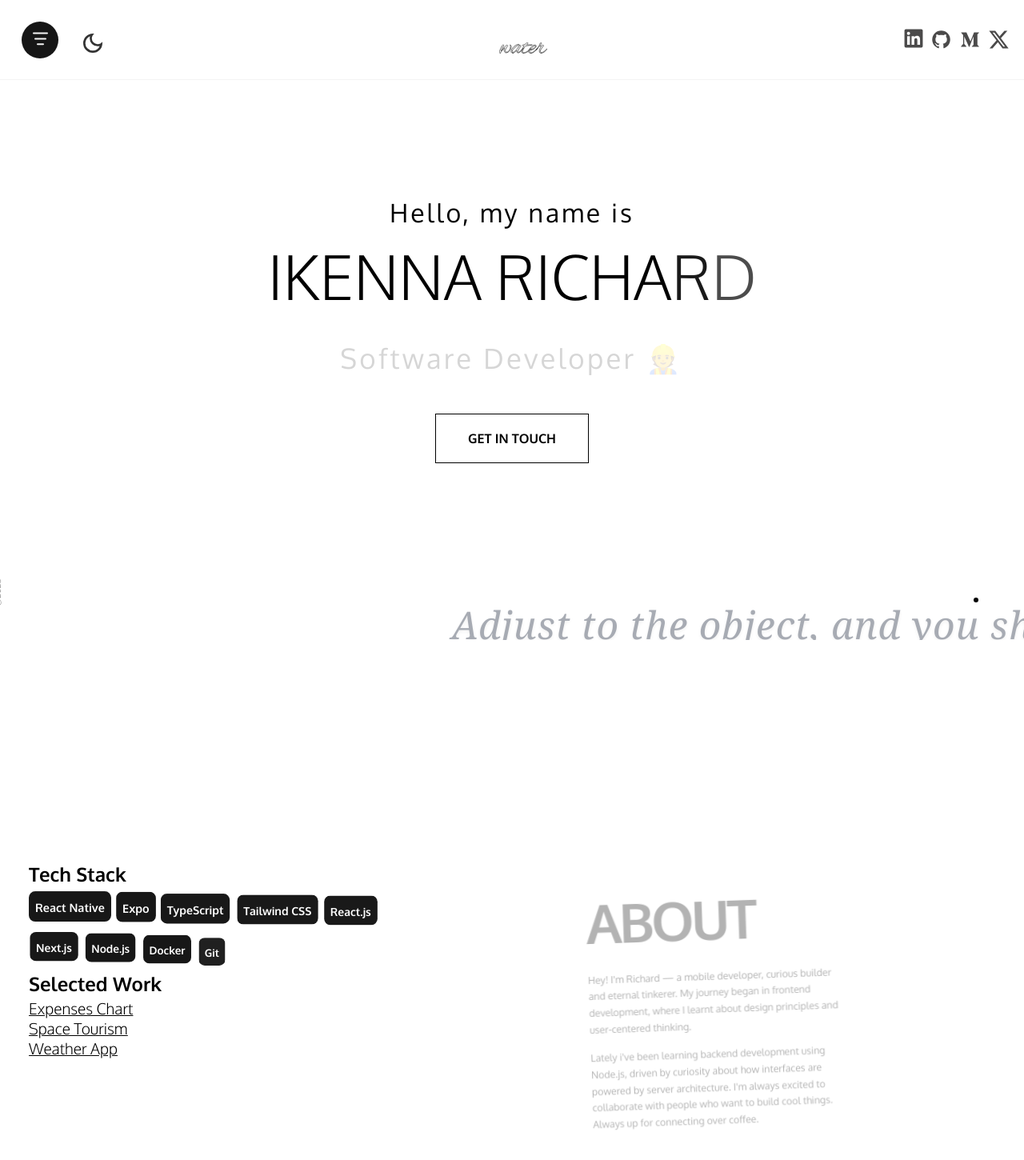
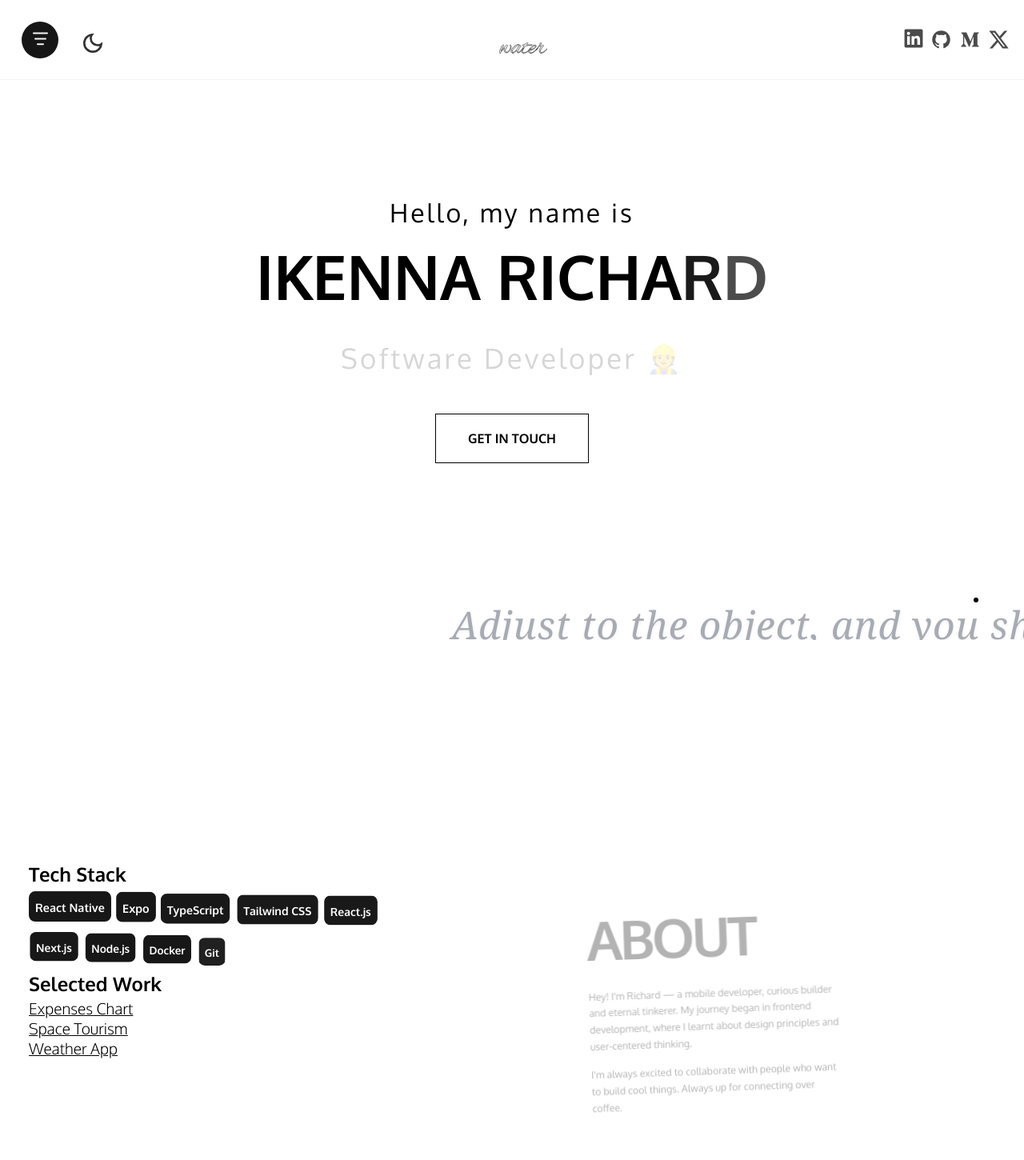
Before and after one commit to ikennarichard/v2, a React (Vite) app: page / in a window 1280 px wide. Shown: the top 1450 px of the page at 80% size. Built offline with nearby package versions, Linux system fonts and the light colour scheme.

Commit message:
refactor code

```diff
--- a/src/App.jsx
+++ b/src/App.jsx
@@ -46,7 +46,7 @@ function App() {
       <section id="contact" className="background-dark text-dark">
         <Contact />
       </section>
-      <Footer />
+      {/* <Footer /> */}
     </div>
   );
 }
--- a/src/components/about/About.jsx
+++ b/src/components/about/About.jsx
@@ -150,7 +150,7 @@ const About = () => {
                 fontWeight: "700",
               }}
             >
-             Tech Stack
+              Tech Stack
             </h3>
             <motion.ul
               ref={skillsRef}
@@ -268,10 +268,8 @@ const About = () => {
                 lineHeight: "1.7",
               }}
             >
-              Lately i've been learning backend development using Node.js,
-              driven by curiosity about how interfaces are powered by server
-              architecture. I'm always excited to collaborate with people who
-              want to build cool things. Always up for connecting over coffee.
+              I'm always excited to collaborate with people who want to build
+              cool things. Always up for connecting over coffee.
             </motion.p>
           </div>
         </motion.div>
--- a/src/components/hero/Hero.jsx
+++ b/src/components/hero/Hero.jsx
@@ -43,6 +43,9 @@ const renderLetters = (name) => {
     >
       {name.split("").map((letter, index) => (
         <motion.span
+        style={{
+          fontWeight: '900'
+        }}
           key={index}
           // className="inline-block"
           variants={letterVariants}
--- a/src/components/sidebar/Sidebar.jsx
+++ b/src/components/sidebar/Sidebar.jsx
@@ -1,59 +1,63 @@
-import { useEffect, useState } from 'react';
-import Links from './links/Links';
-import ToggleButton from './toggleButton/ToggleButton';
-import './sidebar.sass';
-import { motion } from 'framer-motion';
+import { motion } from "framer-motion";
+import { useCallback, useRef, useState, useEffect } from "react";
+import Links from "./links/Links";
+import "./sidebar.sass";
+import ToggleButton from "./toggleButton/ToggleButton";
 
 const variants = {
   open: {
-    clipPath: 'circle(1200px at 50px 50px',
+    clipPath: "circle(1200px at 50px 50px)",
     transition: {
-      type: 'spring',
+      type: "spring",
       stiffness: 20,
-    }
+    },
   },
   closed: {
-    clipPath: 'circle(23px at 50px 50px)',
+    clipPath: "circle(23px at 50px 50px)",
     transition: {
-      type: 'spring',
+      type: "spring",
       stiffness: 295,
       damping: 30,
-      delay: 0.6
+      delay: 0.6,
     },
   },
 };
 
 const Sidebar = () => {
   const [open, setOpen] = useState(false);
+  const sidebarRef = useRef(null);
+
+  const handleClickOutside = useCallback((e) => {
+    if (sidebarRef.current && !sidebarRef.current.contains(e.target)) {
+      setOpen(false);
+    }
+  }, []);
 
   useEffect(() => {
-
-    function closeNav(e) {
-      const sidebar = document.querySelector('.sidebar');
-      if (!sidebar.contains(e.target)) {
-        setOpen(false);
-      }
+    if (open) {
+      document.addEventListener("click", handleClickOutside);
     }
 
-    document.body.addEventListener('click', closeNav);
+    return () => {
+      document.removeEventListener("click", handleClickOutside);
+    };
+  }, [open, handleClickOutside]);
 
-    return () => {
-      document.body.removeEventListener('click', closeNav);
-    }
-  }, [])
+  const toggleOpen = useCallback(() => setOpen((prev) => !prev), []);
 
   return (
     <motion.div
-      className='sidebar'
-      initial='closed'
-      animate={open ? 'open' : 'closed'}
+      ref={sidebarRef}
+      className="sidebar"
+      initial="closed"
+      animate={open ? "open" : "closed"}
     >
-      <motion.div className='bg' variants={variants}>
-        <Links/>
+      <motion.div className="bg" variants={variants}>
+        <Links />
       </motion.div>
-      <ToggleButton setOpen={setOpen} />
+      <ToggleButton setOpen={toggleOpen} />
     </motion.div>
-  )
-}
+  );
+};
 
-export default Sidebar
+export default Sidebar;
```
